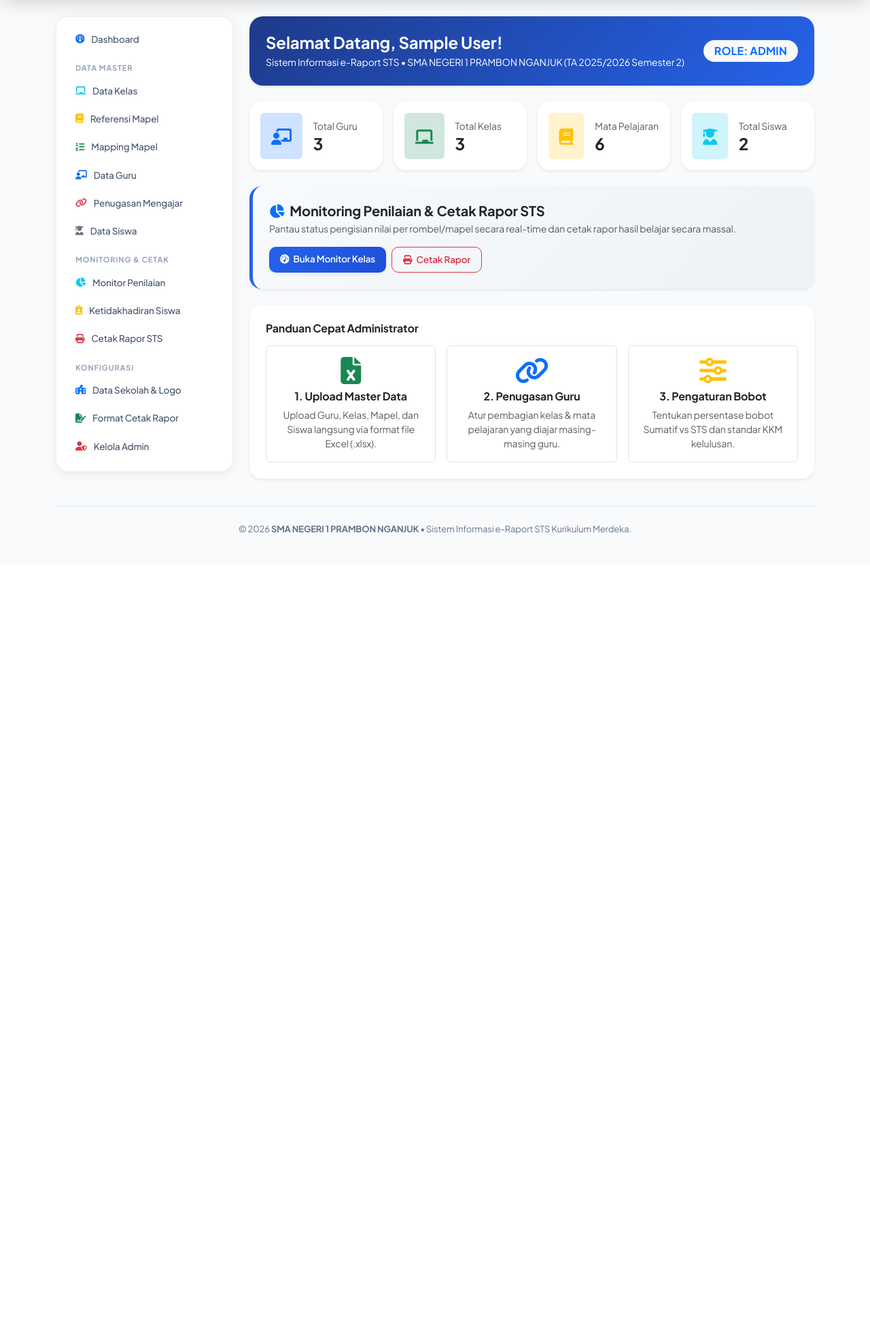
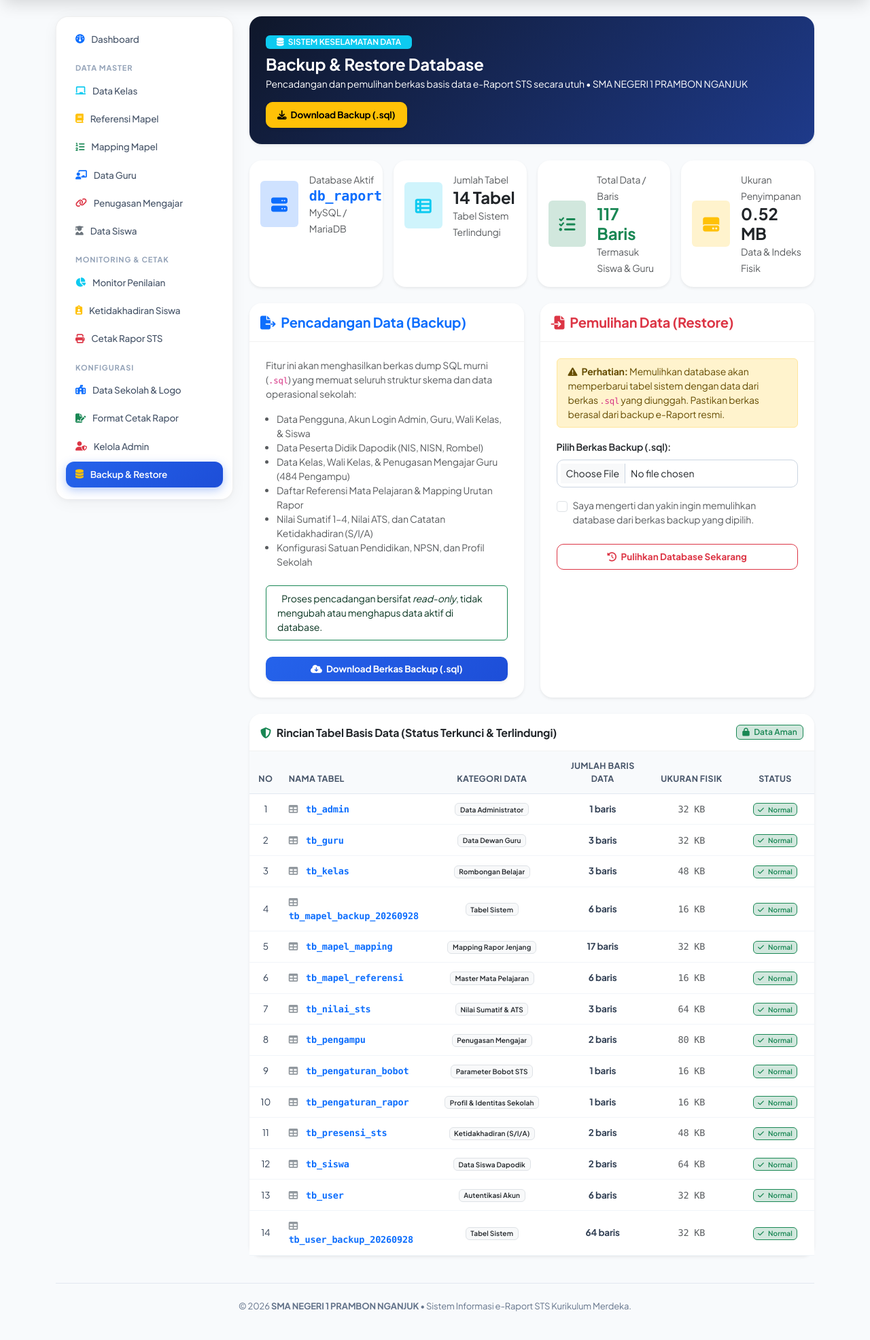
Before and after one commit to Sugem123/E-Raport-ATS-SMA, a PHP site: page /backup-restore in a window 1280 px wide. Shown: the part 65-2036 px from the top of the page at 68% size. Before the commit the page ends 851 px from the top, so only its background shows below. Run offline with PHP 8.4, Linux system fonts and the light colour scheme; the visitor is signed in with stand-in values (Sample User, id 1); data comes from the database, SQL or seed files in the repository; some libraries are stand-ins or nearby versions.

Commit message:
feat(backup): tambahkan modul backup dan restore database sistem e-raport

```diff
--- /dev/null
+++ b/backup-restore.php
@@ -0,0 +1,274 @@
+<?php
+include_once "config/Database.php";
+require_once "models/Backup.php";
+require_once "models/Setting.php";
+
+$db = new Database();
+$conn = $db->connect();
+
+$backupModel  = new Backup($conn);
+$settingModel = new Setting($conn);
+$setting      = $settingModel->get();
+
+$role = $_SESSION['role'] ?? '';
+if ($role !== 'admin') {
+    echo "<div class='alert alert-danger'>Akses ditolak. Hanya Administrator yang dapat mengakses halaman ini.</div>";
+    return;
+}
+
+$stats = $backupModel->getDatabaseStats();
+$dbName = mysqli_fetch_assoc(mysqli_query($conn, "SELECT DATABASE() as db"))['db'] ?? 'db_raport';
+?>
+
+<div class="col-lg-9 mt-2">
+    <!-- Header Banner -->
+    <div class="card shadow-sm border-0 mb-4 text-white" style="background: linear-gradient(135deg, #0f172a, #1e3a8a) !important; border-radius: 18px;">
+        <div class="card-body p-4">
+            <div class="d-flex flex-wrap align-items-center justify-content-between gap-3">
+                <div>
+                    <span class="badge bg-info text-white px-3 py-1 mb-2 fw-semibold">
+                        <i class="fa-solid fa-database me-1"></i> SISTEM KESELAMATAN DATA
+                    </span>
+                    <h4 class="fw-bold mb-1">Backup &amp; Restore Database</h4>
+                    <p class="mb-0 opacity-90 small">
+                        Pencadangan dan pemulihan berkas basis data e-Raport STS secara utuh &bull; <?= htmlspecialchars($setting['nama_sekolah']) ?>
+                    </p>
+                </div>
+                <div class="text-end">
+                    <a href="controllers/backup.php?action=download" class="btn btn-warning fw-bold px-3 py-2 shadow-sm">
+                        <i class="fa-solid fa-download me-1"></i> Download Backup (.sql)
+                    </a>
+                </div>
+            </div>
+        </div>
+    </div>
+
+    <!-- Metrik Statistik Database -->
+    <div class="row g-3 mb-4">
+        <div class="col-sm-6 col-xl-3">
+            <div class="card shadow-sm border-0 p-3 h-100">
+                <div class="d-flex align-items-center">
+                    <div class="bg-primary-subtle text-primary p-3 rounded me-3 fs-4">
+                        <i class="fa-solid fa-server"></i>
+                    </div>
+                    <div>
+                        <span class="text-muted small">Database Aktif</span>
+                        <h5 class="fw-bold mb-0 font-monospace text-primary"><?= htmlspecialchars($dbName) ?></h5>
+                        <small class="text-muted">MySQL / MariaDB</small>
+                    </div>
+                </div>
+            </div>
+        </div>
+
+        <div class="col-sm-6 col-xl-3">
+            <div class="card shadow-sm border-0 p-3 h-100">
+                <div class="d-flex align-items-center">
+                    <div class="bg-info-subtle text-info p-3 rounded me-3 fs-4">
+                        <i class="fa-solid fa-table-list"></i>
+                    </div>
+                    <div>
+                        <span class="text-muted small">Jumlah Tabel</span>
+                        <h4 class="fw-bold mb-0 text-dark"><?= $stats['total_tabel'] ?> Tabel</h4>
+                        <small class="text-muted">Tabel Sistem Terlindungi</small>
+                    </div>
+                </div>
+            </div>
+        </div>
+
+        <div class="col-sm-6 col-xl-3">
+            <div class="card shadow-sm border-0 p-3 h-100">
+                <div class="d-flex align-items-center">
+                    <div class="bg-success-subtle text-success p-3 rounded me-3 fs-4">
+                        <i class="fa-solid fa-list-check"></i>
+                    </div>
+                    <div>
+                        <span class="text-muted small">Total Data / Baris</span>
+                        <h4 class="fw-bold mb-0 text-success"><?= number_format($stats['total_baris']) ?> Baris</h4>
+                        <small class="text-muted">Termasuk Siswa &amp; Guru</small>
+                    </div>
+                </div>
+            </div>
+        </div>
+
+        <div class="col-sm-6 col-xl-3">
+            <div class="card shadow-sm border-0 p-3 h-100">
+                <div class="d-flex align-items-center">
+                    <div class="bg-warning-subtle text-warning p-3 rounded me-3 fs-4">
+                        <i class="fa-solid fa-hard-drive"></i>
+                    </div>
+                    <div>
+                        <span class="text-muted small">Ukuran Penyimpanan</span>
+                        <h4 class="fw-bold mb-0 text-dark"><?= $stats['total_mb'] > 0 ? $stats['total_mb'] . ' MB' : $stats['total_kb'] . ' KB' ?></h4>
+                        <small class="text-muted">Data &amp; Indeks Fisik</small>
+                    </div>
+                </div>
+            </div>
+        </div>
+    </div>
+
+    <!-- Dua Kolom: Backup & Restore -->
+    <div class="row g-4 mb-4">
+        <!-- Kolom Kiri: Backup -->
+        <div class="col-lg-6">
+            <div class="card shadow-sm border-0 h-100">
+                <div class="card-header bg-white py-3">
+                    <h5 class="mb-0 fw-bold text-primary">
+                        <i class="fa-solid fa-file-export me-2"></i>Pencadangan Data (Backup)
+                    </h5>
+                </div>
+                <div class="card-body d-flex flex-column justify-content-between p-4">
+                    <div>
+                        <p class="text-muted small mb-3">
+                            Fitur ini akan menghasilkan berkas dump SQL murni (<code>.sql</code>) yang memuat seluruh struktur skema dan data operasional sekolah:
+                        </p>
+                        <ul class="small text-muted mb-4 ps-3">
+                            <li>Data Pengguna, Akun Login Admin, Guru, Wali Kelas, &amp; Siswa</li>
+                            <li>Data Peserta Didik Dapodik (NIS, NISN, Rombel)</li>
+                            <li>Data Kelas, Wali Kelas, &amp; Penugasan Mengajar Guru (484 Pengampu)</li>
+                            <li>Daftar Referensi Mata Pelajaran &amp; Mapping Urutan Rapor</li>
+                            <li>Nilai Sumatif 1&ndash;4, Nilai ATS, dan Catatan Ketidakhadiran (S/I/A)</li>
+                            <li>Konfigurasi Satuan Pendidikan, NPSN, dan Profil Sekolah</li>
+                        </ul>
+                        <div class="alert alert-success-subtle border border-success py-2 px-3 small text-success-emphasis mb-4">
+                            <i class="fa-solid fa-shield-check me-1"></i>
+                            Proses pencadangan bersifat <em>read-only</em>, tidak mengubah atau menghapus data aktif di database.
+                        </div>
+                    </div>
+
+                    <a href="controllers/backup.php?action=download" class="btn btn-primary w-100 py-2 fw-bold shadow-sm">
+                        <i class="fa-solid fa-cloud-arrow-down me-1"></i> Download Berkas Backup (.sql)
+                    </a>
+                </div>
+            </div>
+        </div>
+
+        <!-- Kolom Kanan: Restore -->
+        <div class="col-lg-6">
+            <div class="card shadow-sm border-0 h-100">
+                <div class="card-header bg-white py-3">
+                    <h5 class="mb-0 fw-bold text-danger">
+                        <i class="fa-solid fa-file-import me-2"></i>Pemulihan Data (Restore)
+                    </h5>
+                </div>
+                <div class="card-body p-4">
+                    <form action="controllers/backup.php" method="POST" enctype="multipart/form-data" id="formRestoreDatabase"
+                          onsubmit="return validateRestoreForm();">
+                        <input type="hidden" name="action" value="restore">
+
+                        <div class="alert alert-warning py-2 px-3 small mb-3">
+                            <i class="fa-solid fa-triangle-exclamation me-1"></i>
+                            <strong>Perhatian:</strong> Memulihkan database akan memperbarui tabel sistem dengan data dari berkas <code>.sql</code> yang diunggah. Pastikan berkas berasal dari backup e-Raport resmi.
+                        </div>
+
+                        <div class="mb-3">
+                            <label class="form-label small fw-semibold">Pilih Berkas Backup (.sql):</label>
+                            <input type="file" class="form-control form-control-sm" name="backup_file" id="inputBackupFile" accept=".sql" required>
+                        </div>
+
+                        <div class="form-check mb-4">
+                            <input class="form-check-input" type="checkbox" id="checkKonfirmasiRestore" required>
+                            <label class="form-check-label small text-muted user-select-none" for="checkKonfirmasiRestore">
+                                Saya mengerti dan yakin ingin memulihkan database dari berkas backup yang dipilih.
+                            </label>
+                        </div>
+
+                        <button type="submit" class="btn btn-outline-danger w-100 py-2 fw-bold" id="btnSubmitRestore">
+                            <i class="fa-solid fa-clock-rotate-left me-1"></i> Pulihkan Database Sekarang
+                        </button>
+                    </form>
+                </div>
+            </div>
+        </div>
+    </div>
+
+    <!-- Ringkasan Rincian Tabel Sistem -->
+    <div class="card shadow-sm border-0">
+        <div class="card-header bg-white py-3 d-flex justify-content-between align-items-center">
+            <h6 class="mb-0 fw-bold text-dark">
+                <i class="fa-solid fa-shield-halved text-success me-2"></i>Rincian Tabel Basis Data (Status Terkunci &amp; Terlindungi)
+            </h6>
+            <span class="badge bg-success-subtle text-success border border-success px-2 py-1 small">
+                <i class="fa-solid fa-lock me-1"></i> Data Aman
+            </span>
+        </div>
+        <div class="card-body p-0">
+            <div class="table-responsive">
+                <table class="table table-hover align-middle mb-0">
+                    <thead class="table-light">
+                        <tr class="text-center">
+                            <th style="width: 6%">No</th>
+                            <th class="text-start">Nama Tabel</th>
+                            <th style="width: 25%">Kategori Data</th>
+                            <th style="width: 18%">Jumlah Baris Data</th>
+                            <th style="width: 18%">Ukuran Fisik</th>
+                            <th style="width: 15%">Status</th>
+                        </tr>
+                    </thead>
+                    <tbody>
+                        <?php
+                        $no = 1;
+                        foreach ($stats['tabel_list'] as $tbl) {
+                            $namaTbl = $tbl['nama'];
+                            $kategoriLabel = match ($namaTbl) {
+                                'tb_user' => 'Autentikasi Akun',
+                                'tb_admin' => 'Data Administrator',
+                                'tb_guru' => 'Data Dewan Guru',
+                                'tb_kelas' => 'Rombongan Belajar',
+                                'tb_siswa' => 'Data Siswa Dapodik',
+                                'tb_mapel_referensi' => 'Master Mata Pelajaran',
+                                'tb_mapel_mapping' => 'Mapping Rapor Jenjang',
+                                'tb_pengampu' => 'Penugasan Mengajar',
+                                'tb_nilai_sts' => 'Nilai Sumatif & ATS',
+                                'tb_presensi_sts' => 'Ketidakhadiran (S/I/A)',
+                                'tb_pengaturan_rapor' => 'Profil & Identitas Sekolah',
+                                'tb_pengaturan_bobot' => 'Parameter Bobot STS',
+                                default => 'Tabel Sistem'
+                            };
+                        ?>
+                        <tr class="text-center">
+                            <td><?= $no++ ?></td>
+                            <td class="text-start font-monospace fw-semibold text-primary">
+                                <i class="fa-solid fa-table me-1 text-secondary opacity-75"></i>
+                                <?= htmlspecialchars($namaTbl) ?>
+                            </td>
+                            <td><span class="badge bg-light text-dark border"><?= $kategoriLabel ?></span></td>
+                            <td class="fw-bold"><?= number_format($tbl['baris']) ?> baris</td>
+                            <td class="text-muted font-monospace small"><?= $tbl['ukuran_kb'] ?> KB</td>
+                            <td>
+                                <span class="badge bg-success-subtle text-success border border-success">
+                                    <i class="fa-solid fa-check me-1"></i> Normal
+                                </span>
+                            </td>
+                        </tr>
+                        <?php } ?>
+                    </tbody>
+                </table>
+            </div>
+        </div>
+    </div>
+</div>
+
+<script>
+function validateRestoreForm() {
+    const fileInput = document.getElementById('inputBackupFile');
+    const check = document.getElementById('checkKonfirmasiRestore');
+
+    if (!fileInput.files || fileInput.files.length === 0) {
+        alert('Harap pilih berkas backup .sql terlebih dahulu.');
+        return false;
+    }
+
+    const fileName = fileInput.files[0].name.toLowerCase();
+    if (!fileName.endsWith('.sql')) {
+        alert('Berkas yang dipilih harus berekstensi .sql');
+        return false;
+    }
+
+    if (!check.checked) {
+        alert('Harap beri tanda centang pada kotak konfirmasi.');
+        return false;
+    }
+
+    return confirm('KONFIRMASI AKHIR:\n\nApakah Anda benar-benar yakin ingin memulihkan database dari berkas "' + fileInput.files[0].name + '"?\n\nTindakan ini akan menggantikan data tabel sistem dengan isi berkas backup.');
+}
+</script>
--- a/index.php
+++ b/index.php
@@ -35,6 +35,15 @@ switch ($x) {
     case 'admins':
         if (($_SESSION["role"] ?? '') === "admin") {
             $page = "admins.php";
+        } else {
+            $page = "home.php";
+        }
+        include "main.php";
+        break;
+
+    case 'backup-restore':
+        if (($_SESSION["role"] ?? '') === "admin") {
+            $page = "backup-restore.php";
         } else {
             $page = "home.php";
         }
--- /dev/null
+++ b/models/Backup.php
@@ -0,0 +1,255 @@
+<?php
+
+class Backup
+{
+    private mysqli $conn;
+
+    // Tabel inti yang menjadi prioritas urutan relasi foreign key
+    private const CORE_TABLES = [
+        'tb_user',
+        'tb_admin',
+        'tb_guru',
+        'tb_kelas',
+        'tb_mapel_referensi',
+        'tb_mapel_mapping',
+        'tb_siswa',
+        'tb_pengampu',
+        'tb_nilai_sts',
+        'tb_presensi_sts',
+        'tb_pengaturan_bobot',
+        'tb_pengaturan_rapor'
+    ];
+
+    public function __construct(mysqli $conn)
+    {
+        $this->conn = $conn;
+    }
+
+    /**
+     * Mengambil ringkasan statistik database saat ini (ukuran, jumlah tabel, baris data)
+     */
+    public function getDatabaseStats(): array
+    {
+        $tables = [];
+        $totalRows = 0;
+        $totalBytes = 0;
+
+        // Ambil daftar tabel dan ukuran dari information_schema
+        $sql = "SELECT table_name AS nama_tabel,
+                       table_rows AS perkiraan_baris,
+                       data_length + index_length AS total_size
+                FROM information_schema.tables
+                WHERE table_schema = DATABASE() AND table_type = 'BASE TABLE'
+                ORDER BY table_name ASC";
+        $q = mysqli_query($this->conn, $sql);
+
+        if ($q) {
+            while ($r = mysqli_fetch_assoc($q)) {
+                $tableName = $r['nama_tabel'];
+                // Hitung baris aktual dengan COUNT(*) untuk data akurat
+                $qCount = mysqli_query($this->conn, "SELECT COUNT(*) as c FROM `" . mysqli_real_escape_string($this->conn, $tableName) . "`");
+                $actualRows = ($qCount && $rowC = mysqli_fetch_assoc($qCount)) ? (int)$rowC['c'] : (int)$r['perkiraan_baris'];
+
+                $size = (int)$r['total_size'];
+                $totalRows += $actualRows;
+                $totalBytes += $size;
+
+                $tables[] = [
+                    'nama' => $tableName,
+                    'baris' => $actualRows,
+                    'ukuran_bytes' => $size,
+                    'ukuran_kb' => round($size / 1024, 2)
+                ];
+            }
+        }
+
+        return [
+            'total_tabel' => count($tables),
+            'total_baris' => $totalRows,
+            'total_bytes' => $totalBytes,
+            'total_kb' => round($totalBytes / 1024, 2),
+            'total_mb' => round($totalBytes / (1024 * 1024), 2),
+            'tabel_list' => $tables
+        ];
+    }
+
+    /**
+     * Menghasilkan dump SQL murni secara aman (hanya membaca skema & data, tanpa mengubah apa pun)
+     */
+    public function exportSql(callable $outputChunk = null): ?string
+    {
+        // Ambil semua tabel dasar yang ada
+        $allTables = [];
+        $res = mysqli_query($this->conn, "SHOW FULL TABLES WHERE Table_type = 'BASE TABLE'");
+        while ($row = mysqli_fetch_row($res)) {
+            $allTables[] = $row[0];
+        }
+
+        // Urutkan tabel: tabel inti terlebih dahulu, diikuti tabel lainnya
+        $sortedTables = [];
+        foreach (self::CORE_TABLES as $ct) {
+            if (in_array($ct, $allTables, true)) {
+                $sortedTables[] = $ct;
+            }
+        }
+        foreach ($allTables as $t) {
+            if (!in_array($t, $sortedTables, true)) {
+                $sortedTables[] = $t;
+            }
+        }
+
+        $header = "-- ========================================================\n"
+                . "-- Backup Database e-Raport STS (SMAN 1 Prambon Nganjuk)\n"
+                . "-- Waktu Export : " . date('Y-m-d H:i:s') . "\n"
+                . "-- Host         : " . mysqli_get_host_info($this->conn) . "\n"
+                . "-- Server Ver   : " . mysqli_get_server_info($this->conn) . "\n"
+                . "-- ========================================================\n\n"
+                . "SET FOREIGN_KEY_CHECKS = 0;\n"
+                . "SET SQL_MODE = 'NO_AUTO_VALUE_ON_ZERO';\n"
+                . "SET NAMES utf8mb4;\n\n";
+
+        if ($outputChunk) {
+            $outputChunk($header);
+        } else {
+            $sqlContent = $header;
+        }
+
+        foreach ($sortedTables as $table) {
+            $escapedTable = "`" . str_replace("`", "``", $table) . "`";
+
+            // 1. DROP & CREATE TABLE
+            $tableHeader = "-- --------------------------------------------------------\n"
+                         . "-- Struktur Tabel: $escapedTable\n"
+                         . "-- --------------------------------------------------------\n"
+                         . "DROP TABLE IF EXISTS $escapedTable;\n";
+
+            $qCreate = mysqli_query($this->conn, "SHOW CREATE TABLE $escapedTable");
+            if ($qCreate && $rCreate = mysqli_fetch_row($qCreate)) {
+                $tableHeader .= $rCreate[1] . ";\n\n";
+            }
+
+            if ($outputChunk) {
+                $outputChunk($tableHeader);
+            } else {
+                $sqlContent .= $tableHeader;
+            }
+
+            // 2. DATA (INSERT INTO)
+            $qData = mysqli_query($this->conn, "SELECT * FROM $escapedTable", MYSQLI_USE_RESULT);
+            if ($qData) {
+                $fields = mysqli_fetch_fields($qData);
+                $colNames = array_map(fn($f) => "`" . str_replace("`", "``", $f->name) . "`", $fields);
+                $colListSql = implode(", ", $colNames);
+
+                $batch = [];
+                $batchSize = 100;
+
+                while ($row = mysqli_fetch_row($qData)) {
+                    $escapedVals = [];
+                    foreach ($row as $val) {
+                        if ($val === null) {
+                            $escapedVals[] = "NULL";
+                        } else {
+                            $escapedVals[] = "'" . mysqli_real_escape_string($this->conn, $val) . "'";
+                        }
+                    }
+                    $batch[] = "(" . implode(", ", $escapedVals) . ")";
+
+                    if (count($batch) >= $batchSize) {
+                        $insertSql = "INSERT INTO $escapedTable ($colListSql) VALUES\n"
+                                   . implode(",\n", $batch) . ";\n";
+                        if ($outputChunk) {
+                            $outputChunk($insertSql);
+                        } else {
+                            $sqlContent .= $insertSql;
+                        }
+                        $batch = [];
+                    }
+                }
+
+                if (!empty($batch)) {
+                    $insertSql = "INSERT INTO $escapedTable ($colListSql) VALUES\n"
+                               . implode(",\n", $batch) . ";\n\n";
+                    if ($outputChunk) {
+                        $outputChunk($insertSql);
+                    } else {
+                        $sqlContent .= $insertSql;
+                    }
+                } else {
+                    if ($outputChunk) {
+                        $outputChunk("\n");
+                    } else {
+                        $sqlContent .= "\n";
+                    }
+                }
+            }
+        }
+
+        $footer = "SET FOREIGN_KEY_CHECKS = 1;\n"
+                . "-- Selesai export backup database.\n";
+
+        if ($outputChunk) {
+            $outputChunk($footer);
+            return null;
+        }
+
+        $sqlContent .= $footer;
+        return $sqlContent;
+    }
+
+    /**
+     * Memulihkan / mengimpor database dari berkas .sql
+     */
+    public function importSql(string $filePath): array
+    {
+        if (!file_exists($filePath) || !is_readable($filePath)) {
+            return ['success' => false, 'message' => 'Berkas backup tidak ditemukan atau tidak dapat dibaca.'];
+        }
+
+        $handle = fopen($filePath, 'r');
+        if (!$handle) {
+            return ['success' => false, 'message' => 'Gagal membuka berkas backup.'];
+        }
+
+        mysqli_query($this->conn, "SET FOREIGN_KEY_CHECKS = 0");
+
+        $query = '';
+        $executed = 0;
+        $error = null;
+
+        while (($line = fgets($handle)) !== false) {
+            // Abaikan baris komentar atau baris kosong
+            $trimmed = trim($line);
+            if ($trimmed === '' || str_starts_with($trimmed, '--') || str_starts_with($trimmed, '/*')) {
+                continue;
+            }
+
+            $query .= $line;
+
+            // Jika akhir pernyataan (tanda ;)
+            if (str_ends_with($trimmed, ';')) {
+                if (!mysqli_query($this->conn, $query)) {
+                    $error = mysqli_error($this->conn);
+                    break;
+                }
+                $executed++;
+                $query = '';
+            }
+        }
+
+        fclose($handle);
+        mysqli_query($this->conn, "SET FOREIGN_KEY_CHECKS = 1");
+
+        if ($error) {
+            return [
+                'success' => false,
+                'message' => "Gagal restore database pada query ke-$executed: $error"
+            ];
+        }
+
+        return [
+            'success' => true,
+            'message' => "Database berhasil direstore. Sebanyak $executed perintah query berhasil dijalankan."
+        ];
+    }
+}
--- a/sidebar.php
+++ b/sidebar.php
@@ -106,6 +106,12 @@ function navActive(string $target, string $current): string {
                         <span>Kelola Admin</span>
                     </a>
                 </li>
+                <li class="nav-item">
+                    <a class="nav-link <?= navActive('backup-restore', $currentX) ?>" href="backup-restore">
+                        <i class="fa-solid fa-database text-warning"></i>
+                        <span>Backup &amp; Restore</span>
+                    </a>
+                </li>
                 <?php } ?>
 
                 <?php if (($_SESSION["role"] ?? '') === "guru") { ?>
```
Also changed, not shown: controllers/backup.php (added, +63 -0 lines).
